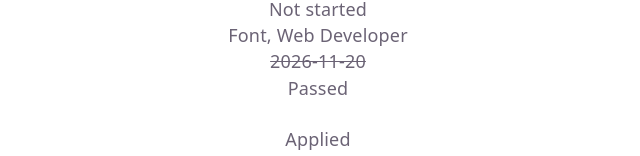
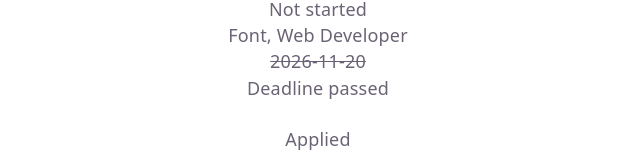
Before and after one commit to MutindaMutio/Placement-Tracker, a React (Vite) app in the folder client/: page / in a window 1280 px wide. Shown: the part 215-371 px from the top of the page, without its empty margins (322-962 px from the left). Built offline with nearby package versions, Linux system fonts and the light colour scheme.

Commit message:
Rename Passed to Deadline passed so it is not read as passing a test

```diff
--- a/client/src/App.css
+++ b/client/src/App.css
@@ -188,6 +188,6 @@
   font-weight: 600;
 }
 
-[data-urgency="Passed"] {
+[data-urgency="Deadline passed"] {
   text-decoration: line-through;
 }
--- a/client/src/urgency.ts
+++ b/client/src/urgency.ts
@@ -1,7 +1,7 @@
 import type { Application } from "./application.js";
 import { daysLeft } from "./daysLeft.js";
 
-export type Urgency = "Closing soon" | "Passed" | "None"
+export type Urgency = "Closing soon" | "Deadline passed" | "None"
 
 const CLOSING_SOON_DAYS = 7;
 
@@ -11,7 +11,7 @@ export function getUrgency(application: Application, today: string): Urgency {
     }
     const days = daysLeft(application.deadline, today);
     if (days < 0) {
-        return "Passed";
+        return "Deadline passed";
     }
     if (days <= CLOSING_SOON_DAYS) {
         return "Closing soon";
```
Also changed, not shown: 1 other file (tests, documents, lock files or other folders).
